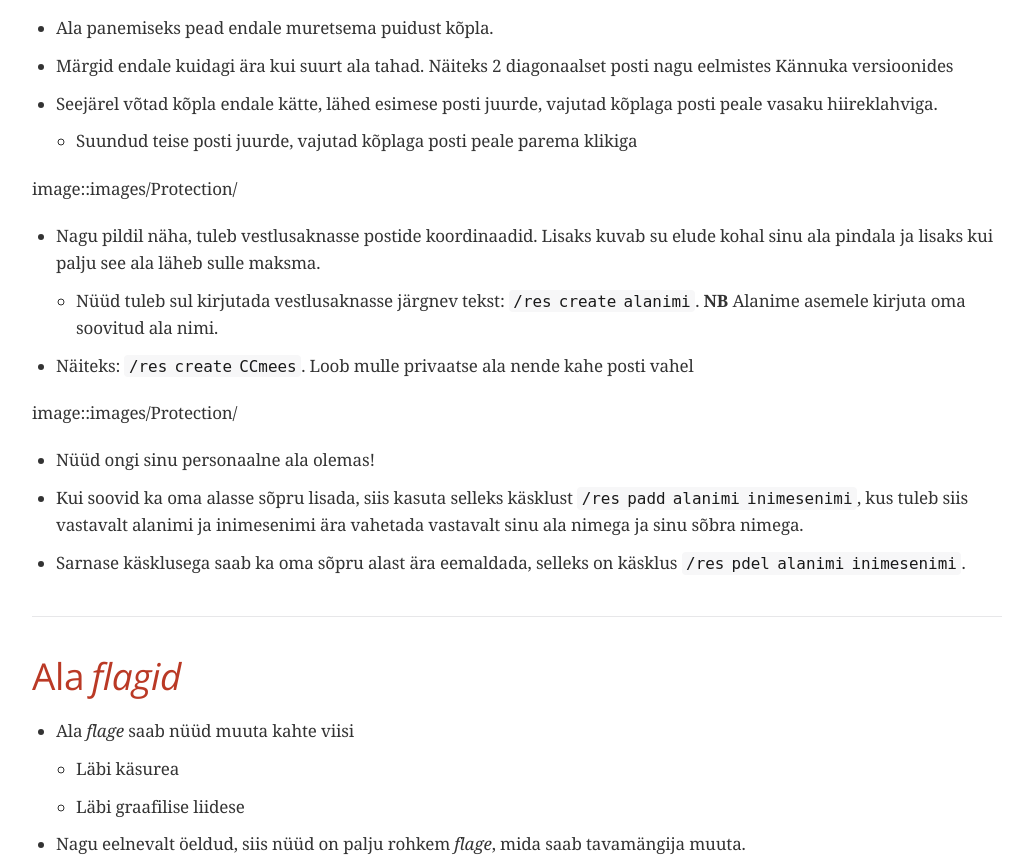
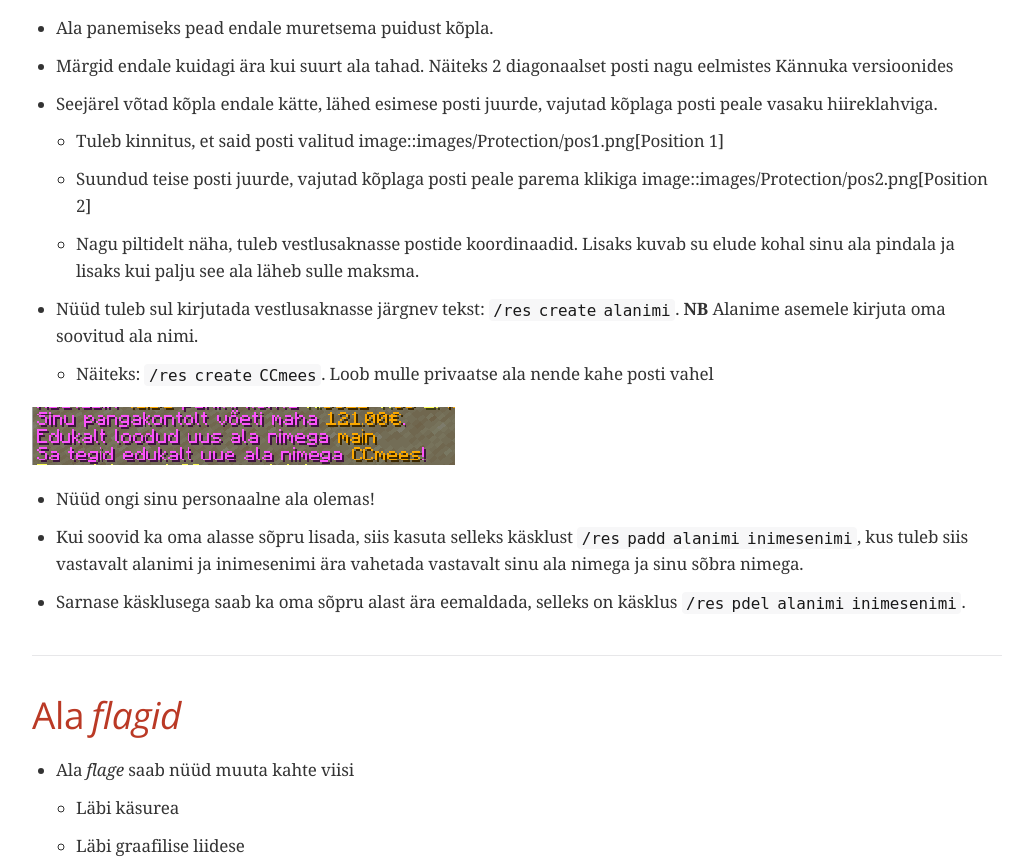
Before and after one commit to CCmees/ccmees.github.io, a plain HTML site: page html/Protection.html in a window 1280 px wide. Shown: the part 940-1802 px from the top of the page, without its empty margins (123-1146 px from the left). Drawn offline with nearby package versions, Linux system fonts and the light colour scheme; a web font is replaced by a local one.

Commit message:
Bug fixes

```diff
--- a/html/Protection.html
+++ b/html/Protection.html
@@ -477,7 +477,7 @@ body.book #toc,body.book #preamble,body.book h1.sect0,body.book .sect1>h2{page-b
 <p>Nüüdsest hakkavad alad maksma mängusisest raha.</p>
 </li>
 <li>
-<p>Ala maksimum suurus on 275 blocki ühel teljel. Näiteks 275 blocki X koordinaati</p>
+<p>Ala maksimum suurus on 275 blocki ühel teljel. Näiteks 275 blocki X koordinaati.</p>
 </li>
 <li>
 <p>Nagu reeglites kirjas, on jätkuvalt kahe ala miinimum vahe 20 blocki.</p>
@@ -514,35 +514,35 @@ body.book #toc,body.book #preamble,body.book h1.sect0,body.book .sect1>h2{page-b
 <div class="ulist">
 <ul>
 <li>
-<p>Suundud teise posti juurde, vajutad kõplaga posti peale parema klikiga</p>
+<p>Tuleb kinnitus, et said posti valitud
+image::images/Protection/pos1.png[Position 1]</p>
+</li>
+<li>
+<p>Suundud teise posti juurde, vajutad kõplaga posti peale parema klikiga
+image::images/Protection/pos2.png[Position 2]</p>
+</li>
+<li>
+<p>Nagu piltidelt näha, tuleb vestlusaknasse postide koordinaadid. Lisaks kuvab su elude kohal sinu ala pindala ja lisaks kui palju see ala läheb sulle maksma.</p>
+</li>
+</ul>
+</div>
+</li>
+<li>
+<p>Nüüd tuleb sul kirjutada vestlusaknasse järgnev tekst: <code>/res create alanimi</code>. <strong>NB</strong> Alanime asemele kirjuta oma soovitud ala nimi.</p>
+<div class="ulist">
+<ul>
+<li>
+<p>Näiteks: <code>/res create CCmees</code>. Loob mulle privaatse ala nende kahe posti vahel</p>
 </li>
 </ul>
 </div>
 </li>
 </ul>
 </div>
-<div class="paragraph">
-<p>image::images/Protection/</p>
+<div class="imageblock">
+<div class="content">
+<img src="images/Protection/Create.png" alt="Create">
 </div>
-<div class="ulist">
-<ul>
-<li>
-<p>Nagu pildil näha, tuleb vestlusaknasse postide koordinaadid. Lisaks kuvab su elude kohal sinu ala pindala ja lisaks kui palju see ala läheb sulle maksma.</p>
-<div class="ulist">
-<ul>
-<li>
-<p>Nüüd tuleb sul kirjutada vestlusaknasse järgnev tekst: <code>/res create alanimi</code>. <strong>NB</strong> Alanime asemele kirjuta oma soovitud ala nimi.</p>
-</li>
-</ul>
-</div>
-</li>
-<li>
-<p>Näiteks: <code>/res create CCmees</code>. Loob mulle privaatse ala nende kahe posti vahel</p>
-</li>
-</ul>
-</div>
-<div class="paragraph">
-<p>image::images/Protection/</p>
 </div>
 <div class="ulist">
 <ul>
@@ -650,7 +650,7 @@ body.book #toc,body.book #preamble,body.book h1.sect0,body.book .sect1>h2{page-b
 <div class="ulist">
 <ul>
 <li>
-<p>Kui tahaksin oma lahkumisteksti muuta, siis kasutan käsku <code>/res message CCmees leave Lahkusite CCmehe alalt!</code>, siis mängus kuvatakse järgnev tekst.</p>
+<p>Kui tahaksin oma lahkumisteksti muuta, siis kasutan käsku <code>/res message CCmees leave Lahkusite CCmehe alalt!</code>, siis mängus kuvatakse järgnev tekst:<br></p>
 </li>
 </ul>
 </div>
@@ -713,7 +713,7 @@ body.book #toc,body.book #preamble,body.book h1.sect0,body.book .sect1>h2{page-b
 </div>
 <div id="footer">
 <div id="footer-text">
-Last updated 2023-02-18 22:20:10 +0200
+Last updated 2023-02-18 23:14:20 +0200
 </div>
 </div>
 </body>
```
Also changed, not shown: html/images/Protection/Create.png (added), html/images/Protection/pos1.png (added), html/images/Protection/pos2.png (added), 1 other file.
